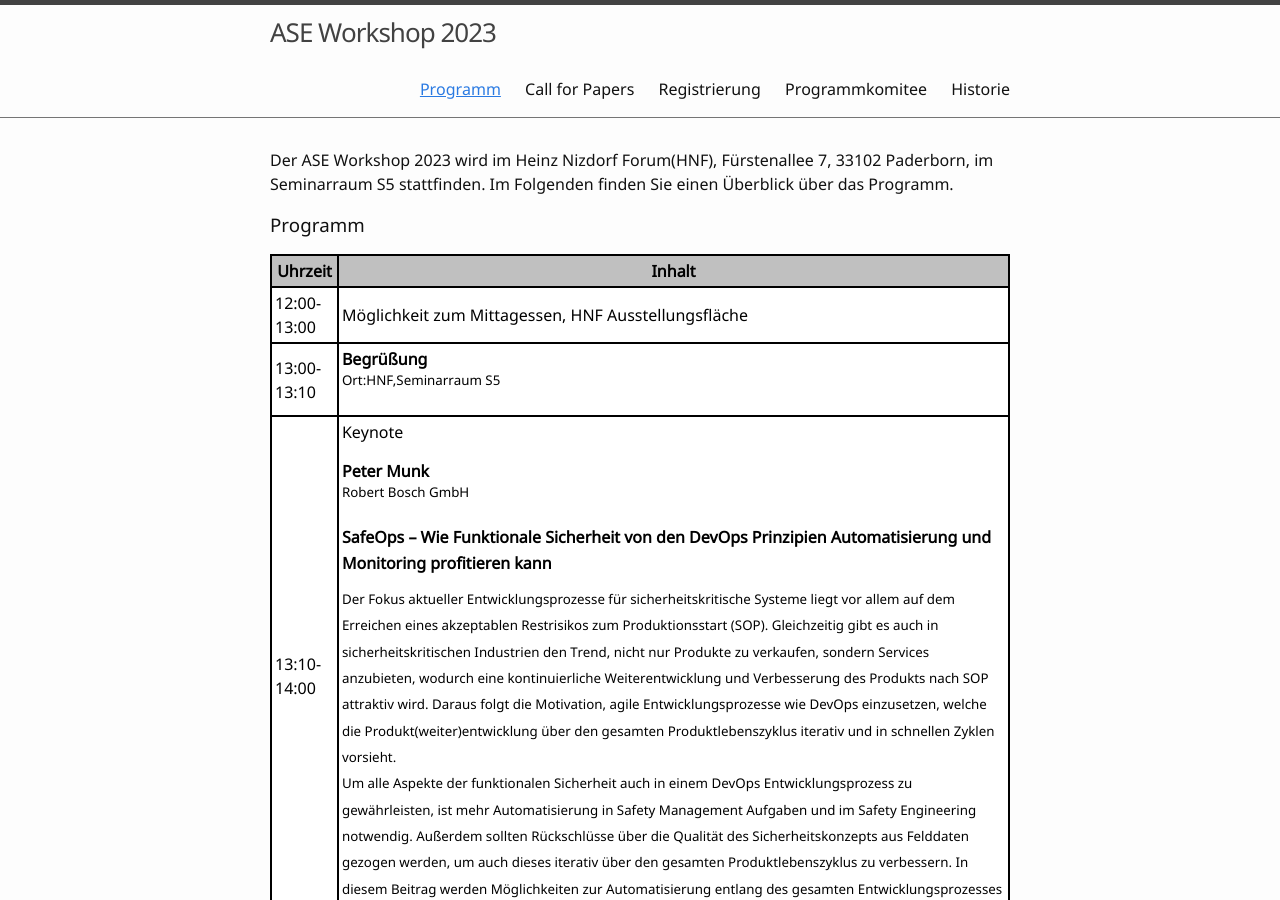
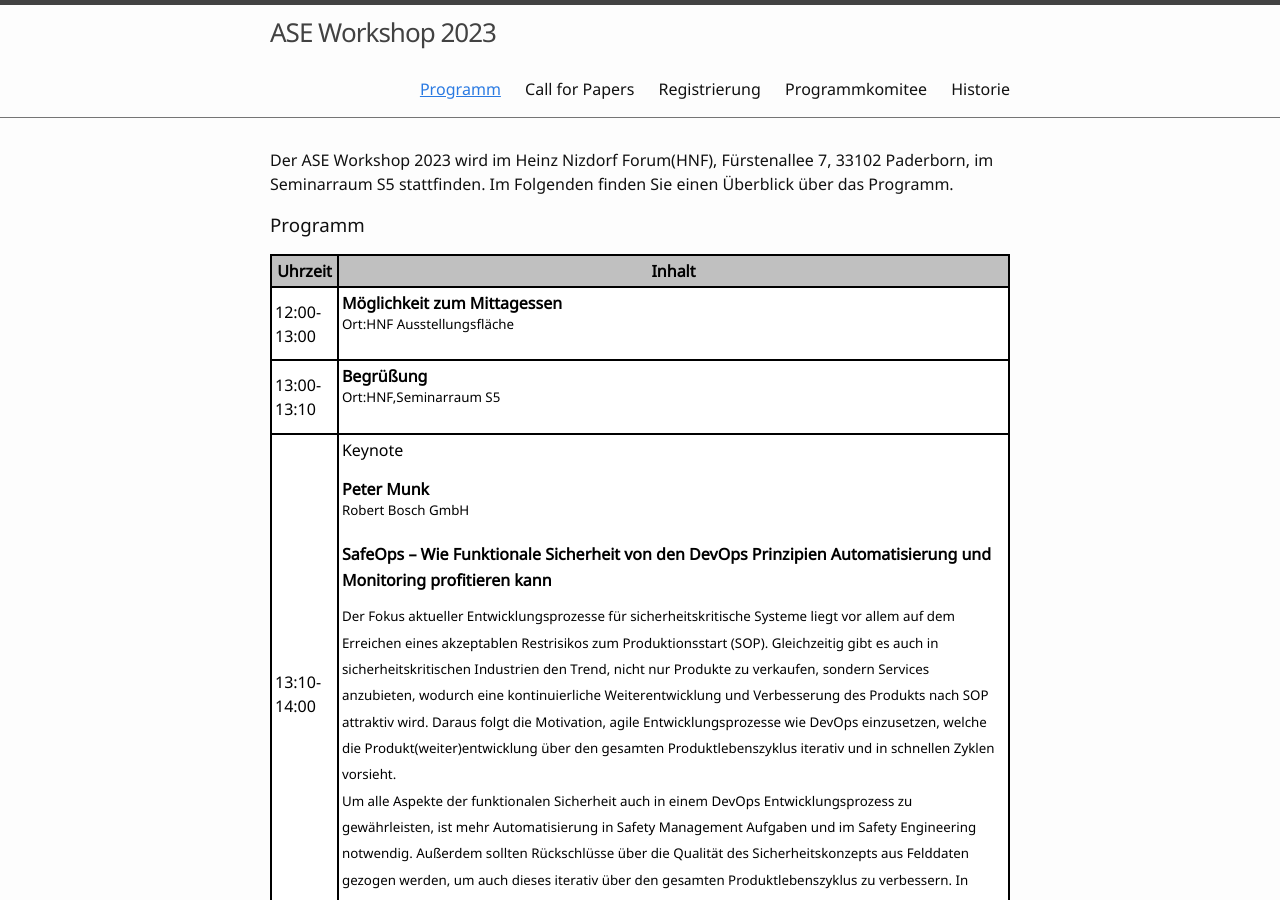
Before and after one commit to ASE-Workshop/2023, a Jekyll site: the page built from 0-programm.md, in a window 1280 px wide and 900 px high. Built offline with Jekyll 4.4.1, drawn with Linux system fonts in a browser that asks for light colours.

Commit message:
Update 0-programm.md

```diff
--- a/0-programm.md
+++ b/0-programm.md
@@ -48,7 +48,10 @@ table.GeneratedTable thead {
   <tbody>
     <tr>
       <td>12:00-13:00</td>
-      <td>Möglichkeit zum Mittagessen, HNF Ausstellungsfläche</td>
+      <td>
+        <b>Möglichkeit zum Mittagessen</b> <br/>
+          <sup> Ort:HNF Ausstellungsfläche </sup> <p></p>
+      </td>
     </tr>
     <tr>
       <td>13:00-13:10</td>
```
